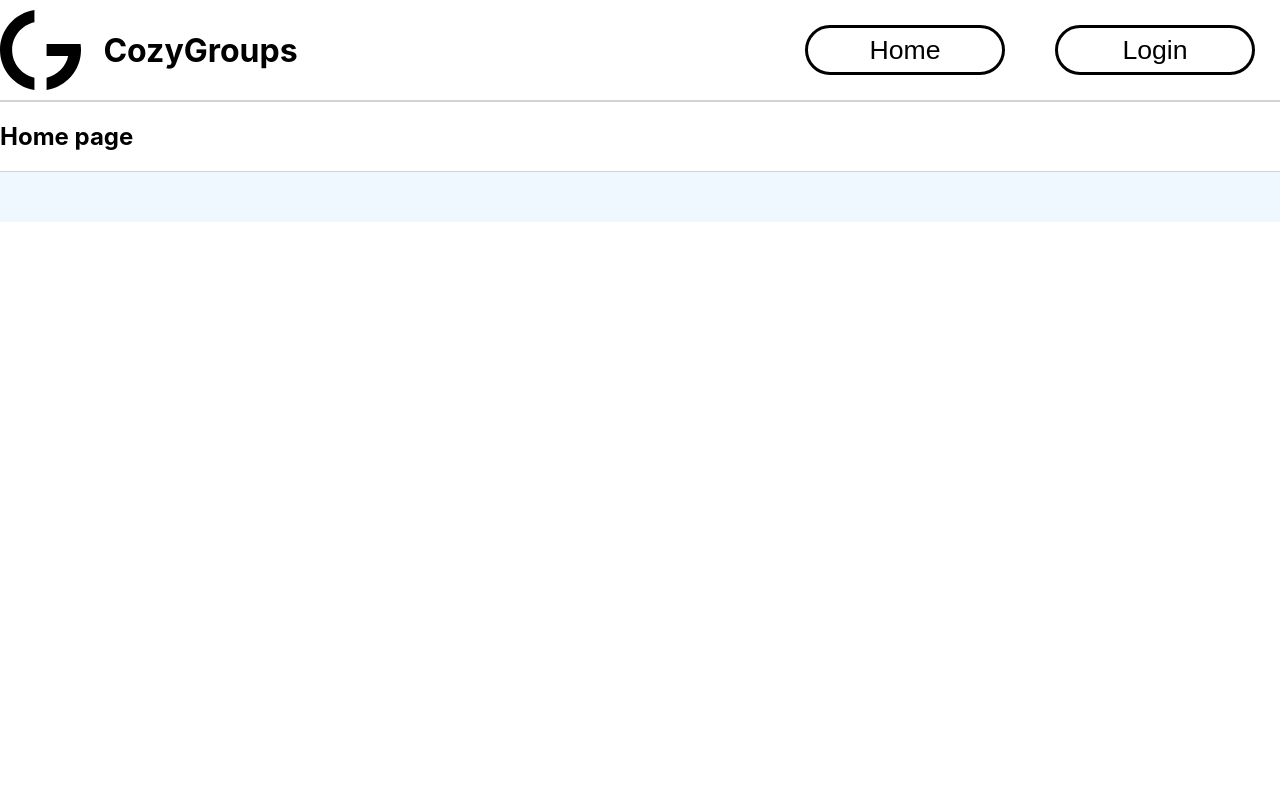
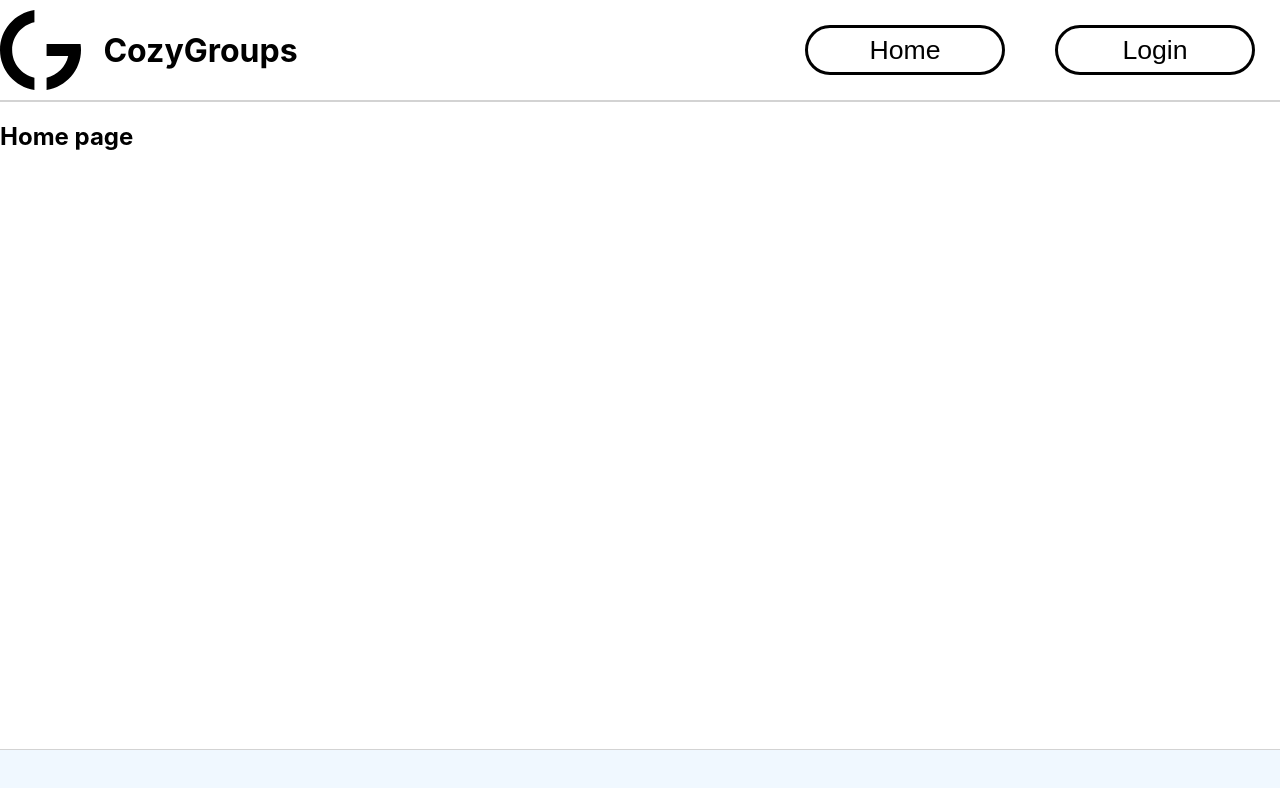
Before and after one commit to danyavol/cozy-groups, a React (Create React App) app in the folder client/: page / in a window 1280 px wide. Shown: the top 788 px of the page. Built offline with nearby package versions, Linux system fonts and the light colour scheme.

Commit message:
Footer fix

```diff
--- a/client/public/index.html
+++ b/client/public/index.html
@@ -11,7 +11,7 @@
     />
     <link rel="apple-touch-icon" href="%PUBLIC_URL%/logo192.png" />
     <link rel="manifest" href="%PUBLIC_URL%/manifest.json" />
-    <title>React App</title>
+    <title>Cozy Data</title>
   </head>
   <body>
     <noscript>You need to enable JavaScript to run this app.</noscript>
--- a/client/src/layout.css
+++ b/client/src/layout.css
@@ -3,6 +3,10 @@
 }
 
 html, body {
+    height: 100%;
+}
+
+#root {
     height: 100%;
 }
 
```
